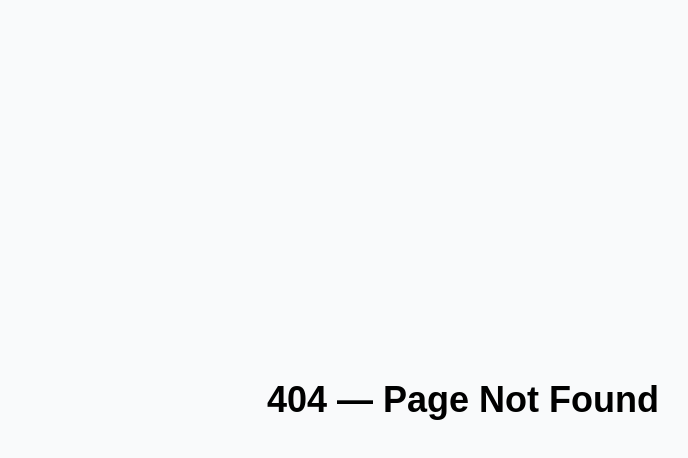
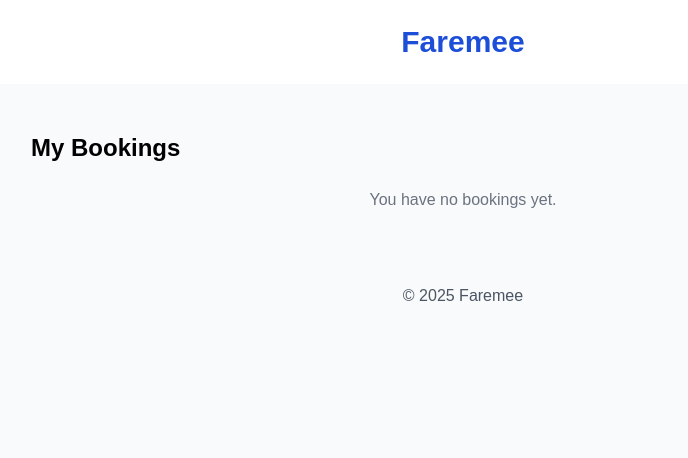
Before and after one commit to divyamttt/faremee-ui, a Next.js app: page /dashboard in a window 1280 px wide. Before the commit this address had no page. Shown: the top 458 px of the page, without its empty margins (177-865 px from the left). Built offline with nearby package versions, Linux system fonts and the light colour scheme.

Commit message:
Create dashboard.jsx

```diff
--- /dev/null
+++ b/pages/dashboard.jsx
@@ -0,0 +1,34 @@
+import Header from "../components/Header";
+import Footer from "../components/Footer";
+
+export default function Dashboard() {
+  // Replace with real fetch once backend is wired
+  const bookings = [];
+
+  return (
+    <div className="min-h-screen bg-gray-50 dark:bg-gray-900">
+      <Header />
+      <main className="py-12 px-4 max-w-4xl mx-auto">
+        <h2 className="text-2xl font-bold mb-6">My Bookings</h2>
+        <div className="space-y-4">
+          {bookings.length ? (
+            bookings.map((b) => (
+              <div
+                key={b.id}
+                className="bg-white dark:bg-gray-800 p-6 rounded-lg shadow"
+              >
+                <p className="font-medium">{b.service} Booking</p>
+                <p className="text-sm text-gray-500">{b.createdAt}</p>
+              </div>
+            ))
+          ) : (
+            <p className="text-center text-gray-500">
+              You have no bookings yet.
+            </p>
+          )}
+        </div>
+      </main>
+      <Footer />
+    </div>
+  );
+}
```
